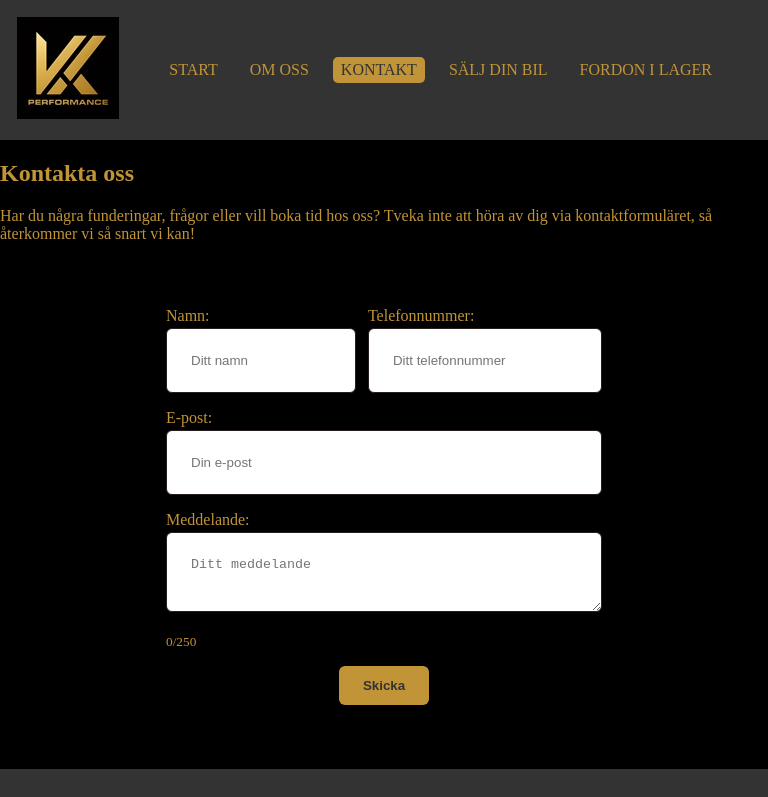
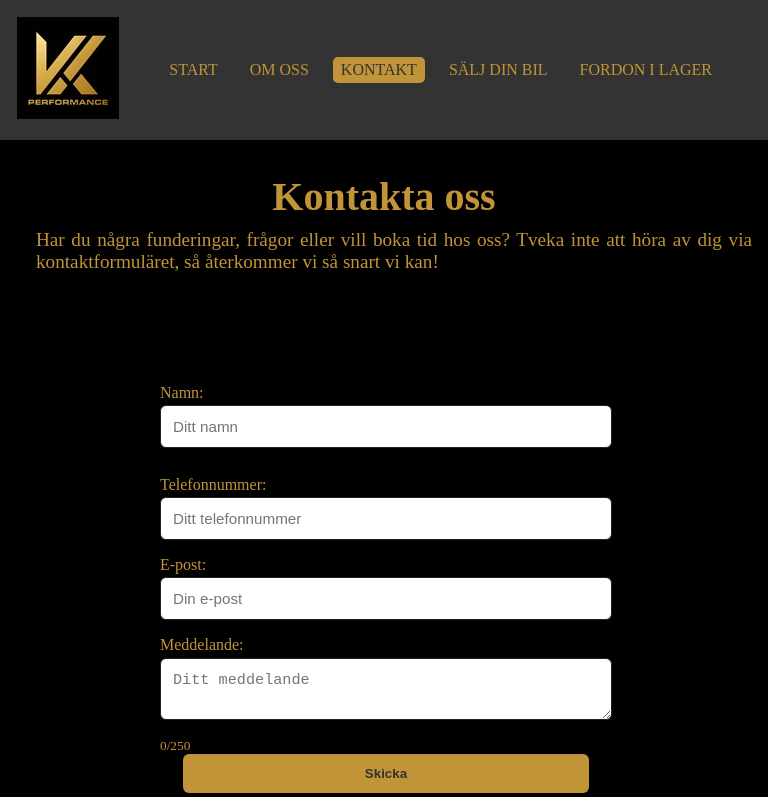
Before and after one commit to LordChonk/carpage, a React (Vite) app: page /kontakt in a window 768 px wide. Shown: the top 797 px of the page. Built offline with nearby package versions, Linux system fonts and the light colour scheme.

Commit message:
visual improvements on form pages

```diff
--- a/src/index.css
+++ b/src/index.css
@@ -186,23 +186,57 @@ footer p, address{
 
 
 /* Contact form styling */
+
+.form-sida {
+  display: flex;
+  flex-direction: column;
+  align-items: center;
+  justify-content: center;
+}
+
+.form-sida h2 {
+  font-size: 40px;
+}
+
+.form-cols {
+  display: flex;
+  align-items: center;
+  flex-direction: row;
+  padding-left: 20px;
+}
+
+@media (min-width: 768px){ /* just to fix text on desktop*/
+.form-cols p {
+  max-width: 50%;
+  font-size: larger;
+  transform: translateY(-100%);
+  padding-left: 1rem;
+}
+}
+
+.kontakt-formular h2{
+  transform: translateX(18%);
+}
+
 .kontakt-formular {
+  width: 100%;
   max-width: 500px;
   margin: 2rem auto;
   display: flex;
   flex-direction: column;
   justify-content: center;
-  align-items: center;
+  align-items: stretch;
+  box-sizing: border-box;
   gap: 1rem;
   background-color: transparent;
   color: #c19437;
   padding: 2rem;
   border-radius: 8px;
+  flex: 1;
 }
 
 .kontakt-formular input,
 .kontakt-formular textarea {
-  max-width: 500px;
   width: 100%;
   padding: 1.5rem;
   border-radius: 6px;
@@ -210,6 +244,33 @@ footer p, address{
   margin-top: 0.2rem;
   margin-bottom: 1rem;
 }
+
+
+
+.form-row {
+  display: flex;
+  flex-direction: row;
+  justify-content: space-between;
+  gap: 0.75rem;
+}
+
+
+/*.kontakt-sida{
+  display: flex;
+  flex-direction: column;
+  align-items: center;
+  justify-content: center;
+  gap: 2rem;
+  padding: 2rem 0;
+}
+
+.kontakt-text {
+  text-align: left;
+  padding-right: 2rem;
+  max-width: 500px;
+}
+
+*/
 
 .kontakt-formular button {
   display: block;
@@ -228,20 +289,40 @@ footer p, address{
   background-color: #c19437;
 }
 
-.form-row {
-  display: flex;
-  flex-direction: row;
-  justify-content: space-between;
-  gap: 0.75rem;
-}
 
 /* Mobile optimization */
-@media (max-width: 600px) {
+@media (max-width: 785px) {
+  .form-sida{
+    display: flex;
+    flex-direction: column;
+  }
+
+  .form-sida h2{
+    max-width: 100%;
+    padding-right: 1rem;
+    padding-left: 1rem;
+    text-align: center;
+  }
+  .form-cols {
+    display: flex;
+    flex-direction: column;
+  }
+
+  .form-cols p {
+    max-width: 100%;
+    padding-right: 1rem;
+    text-align: justify;
+  }
+
+  .kontakt-formular h2{
+    transform: none;
+  }
   .kontakt-formular {
     display: flex;
     flex-direction: column;
     width: 90%;
     padding: 1rem;
+    padding-right: 2rem;
   }
 
   .kontakt-formular input,
--- a/src/pages/Kontakt.tsx
+++ b/src/pages/Kontakt.tsx
@@ -23,9 +23,13 @@ export default function Kontakt() {
   };
 
   return (
-    <div className="Kontakt-sida">
-      <h2>Kontakta oss</h2>
+    <div className="form-sida">
+
+<h2>Kontakta oss</h2>
+    <div className="form-cols">
+
       <p>Har du några funderingar, frågor eller vill boka tid hos oss? Tveka inte att höra av dig via kontaktformuläret, så återkommer vi så snart vi kan!</p>
+
       <div className="kontakt-formular">
       <form onSubmit={handleSubmit}>
         <div className="form-row">
@@ -66,5 +70,6 @@ export default function Kontakt() {
       {result && <p>{result}</p>}
     </div>
     </div>
+          </div>
   );
 }
--- a/src/pages/SaljDinBil.tsx
+++ b/src/pages/SaljDinBil.tsx
@@ -23,10 +23,14 @@ export default function SälgDinBil(){
       };
 
     return (
-        <div>
-            <h2>Vi köper din bil – snabbt, enkelt och tryggt!</h2>
+        <div className="form-sida">
+
+            <h2>Vi köper din bil - snabbt, enkelt och tryggt!</h2>
+
+            <div className="form-cols">
             <p>Vill du sälja din bil utan krångel? På VK Performance gör vi det enkelt för dig. Vi köper bilar av alla märken, modeller och i alla skick. Med vår smidiga process får du en rättvis värdering och en trygg affär – direkt och utan omvägar.</p>
             {/*put the form for vehicle details here */}
+
             <div className="kontakt-formular">
       <h2>Sälg Din Bil</h2>
       <form onSubmit={handleSubmit}>
@@ -96,7 +100,7 @@ export default function SälgDinBil(){
       {result && <p>{result}</p>}
     </div>
         </div>
-
+</div>
 
     );
 }
```
